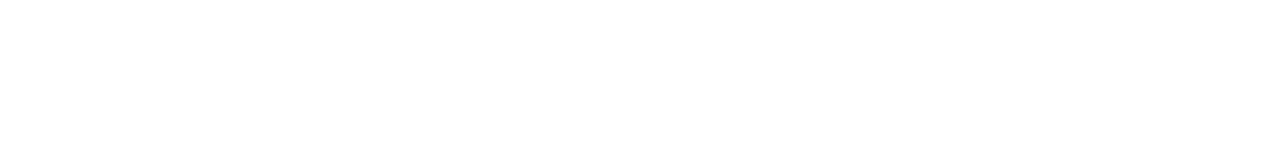
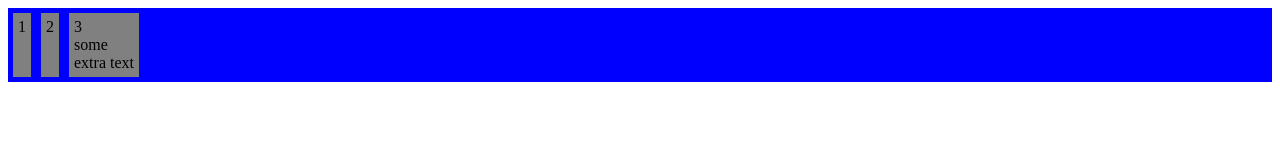
Before and after one commit to BCITstudent/Week8, a plain HTML site: page index.html in a window 1280 px wide. Drawn offline with Linux system fonts and the light colour scheme.

Commit message:
flex activity

```diff
--- a/index.html
+++ b/index.html
@@ -5,8 +5,13 @@
     <meta http-equiv="X-UA-Compatible" content="IE=edge">
     <meta name="viewport" content="width=device-width, initial-scale=1.0">
     <title>Document</title>
+    <link href="stylesheets/stylesheet.css" rel="stylesheet" type="text/css">
 </head>
 <body>
-
+    <div class="container">
+        <div>1</div>
+        <div>2</div>
+        <div>3 <br> some <br> extra text </div>
+    </div>
 </body>
 </html>
--- a/stylesheets/stylesheet.css
+++ b/stylesheets/stylesheet.css
@@ -0,0 +1,10 @@
+.container{
+    background-color: blue;
+    display: flex;
+}
+
+.container div{
+    background-color: gray;
+    padding: 5px;
+    margin: 5px;
+}
```
